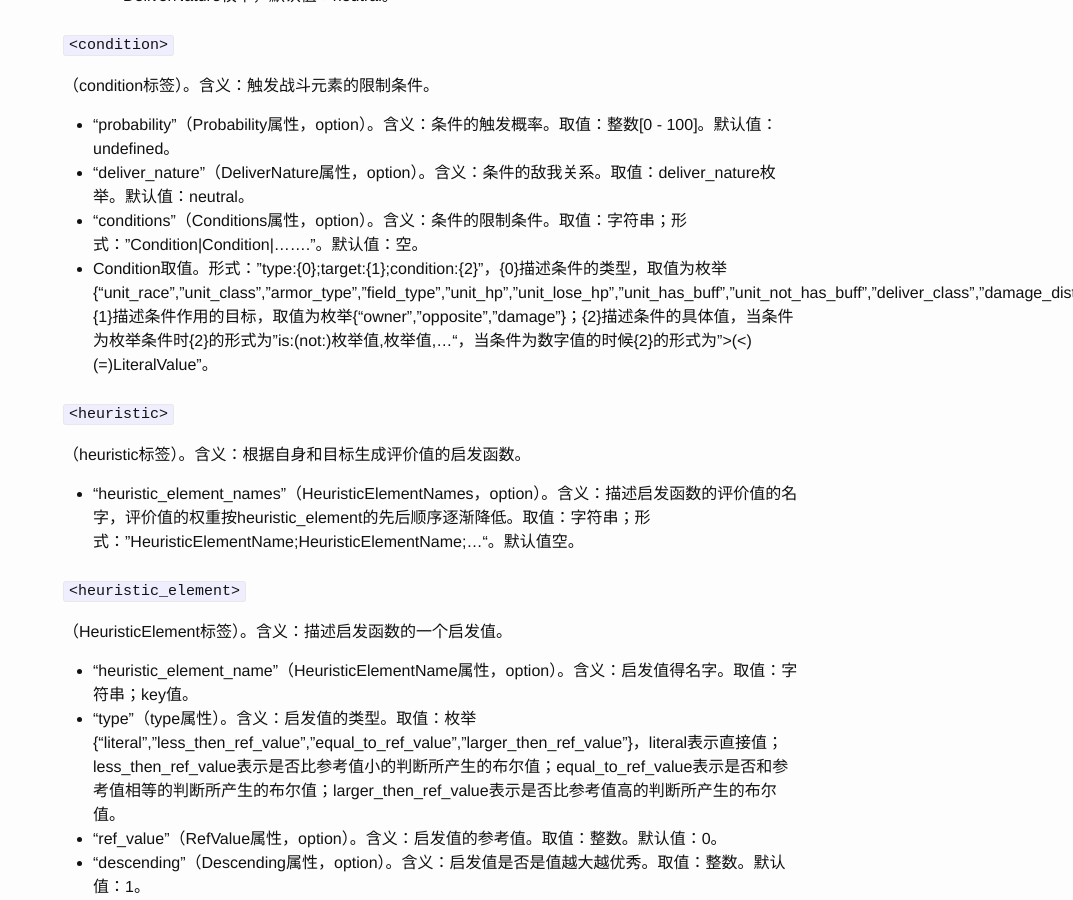
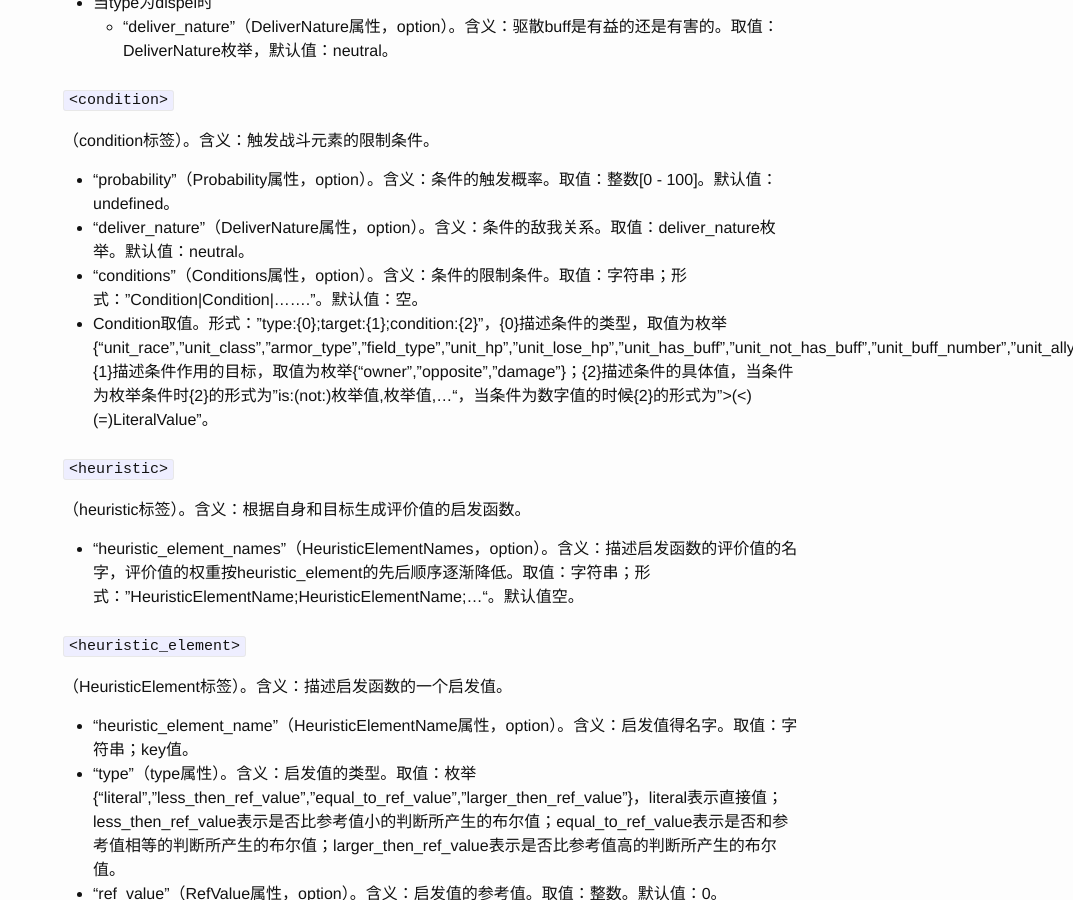
Before and after one commit to mofishorg/underworld_config_doc, a Jekyll site: the page built from _posts/2016-06-03-techtree-doc.markdown, in a window 1280 px wide and 900 px high, scrolled down 12334 px. Shown: the whole window, without its empty margins (207-1280 px from the left). Built offline with Jekyll 4.4.1, drawn with Linux system fonts in a browser that asks for light colours; some of the changed text lies outside the part shown.

Commit message:
update condition

```diff
--- a/_posts/2016-06-03-techtree-doc.markdown
+++ b/_posts/2016-06-03-techtree-doc.markdown
@@ -8,6 +8,7 @@
 > 更新日志
 > 7.14.2016
 > 1. 增加了`<attack>`&`<attack_armor_rule>`标签；`<unit>`标签删除了"amror_perference"相关属性，增加了"attack_type"。
+> 2. `<condition>`标签的下的条件类型增加了"unit_buff_number","unit_ally_buff_number","unit_enemy_buff_number"取值。
 >
 > 6.17.2016
 > 1. 为绝大部分添加了name属性。
@@ -420,7 +421,7 @@
   * "probability"（Probability属性，option）。含义：条件的触发概率。取值：整数[0 - 100]。默认值：undefined。
   * "deliver_nature"（DeliverNature属性，option）。含义：条件的敌我关系。取值：deliver_nature枚举。默认值：neutral。
   * "conditions"（Conditions属性，option）。含义：条件的限制条件。取值：字符串；形式："Condition\|Condition\|......."。默认值：空。
-  * Condition取值。形式："type:{0};target:{1};condition:{2}"，{0}描述条件的类型，取值为枚举{"unit_race","unit_class","armor_type","field_type","unit_hp","unit_lose_hp","unit_has_buff","unit_not_has_buff","deliver_class","damage_distance"}；{1}描述条件作用的目标，取值为枚举{"owner","opposite","damage"}；{2}描述条件的具体值，当条件为枚举条件时{2}的形式为"is:(not:)枚举值,枚举值,..."，当条件为数字值的时候{2}的形式为">(<)(=)LiteralValue"。
+  * Condition取值。形式："type:{0};target:{1};condition:{2}"，{0}描述条件的类型，取值为枚举{"unit_race","unit_class","armor_type","field_type","unit_hp","unit_lose_hp","unit_has_buff","unit_not_has_buff","unit_buff_number","unit_ally_buff_number","unit_enemy_buff_number","deliver_class","damage_distance"}；{1}描述条件作用的目标，取值为枚举{"owner","opposite","damage"}；{2}描述条件的具体值，当条件为枚举条件时{2}的形式为"is:(not:)枚举值,枚举值,..."，当条件为数字值的时候{2}的形式为">(<)(=)LiteralValue"。
 
 
 # `<heuristic>`
```
